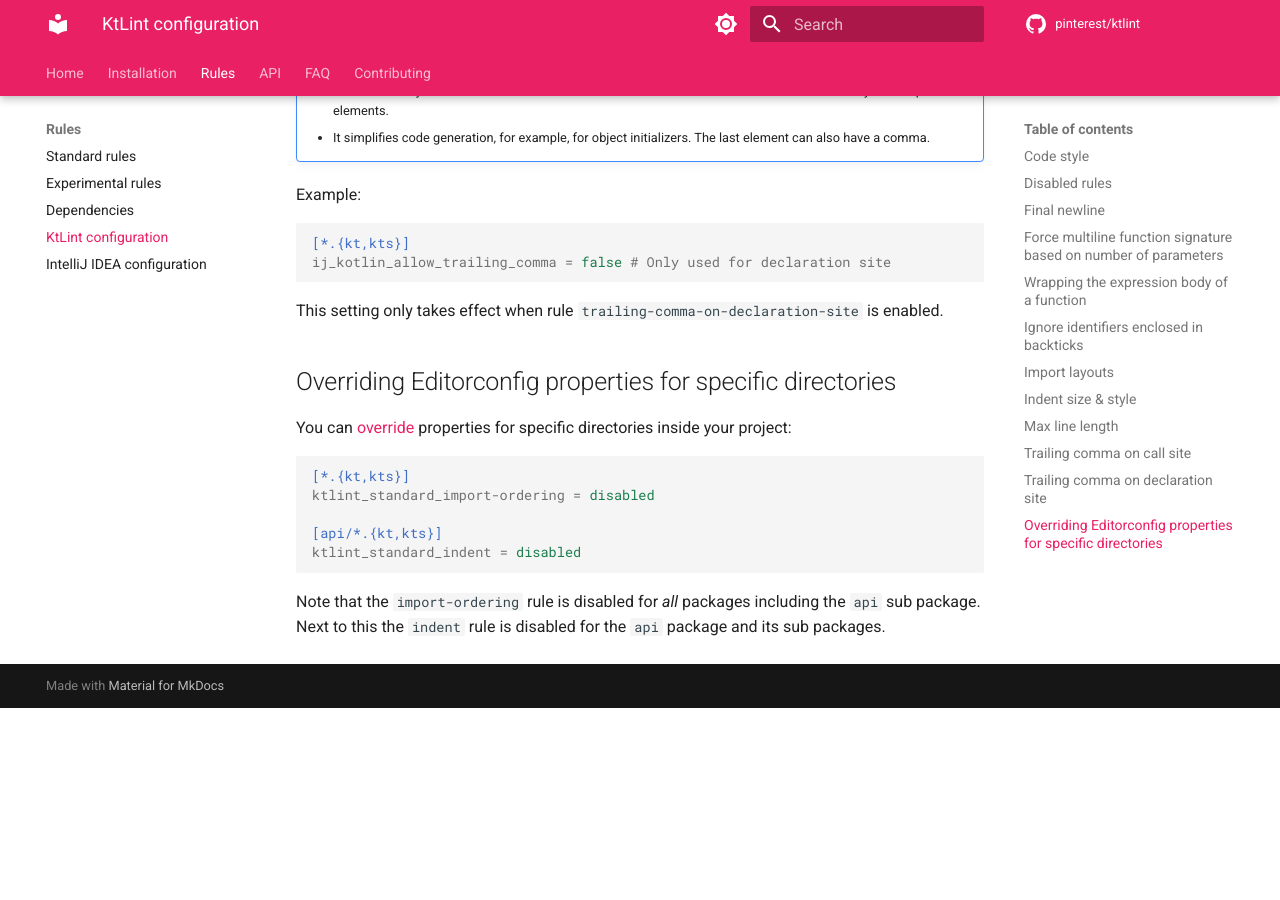
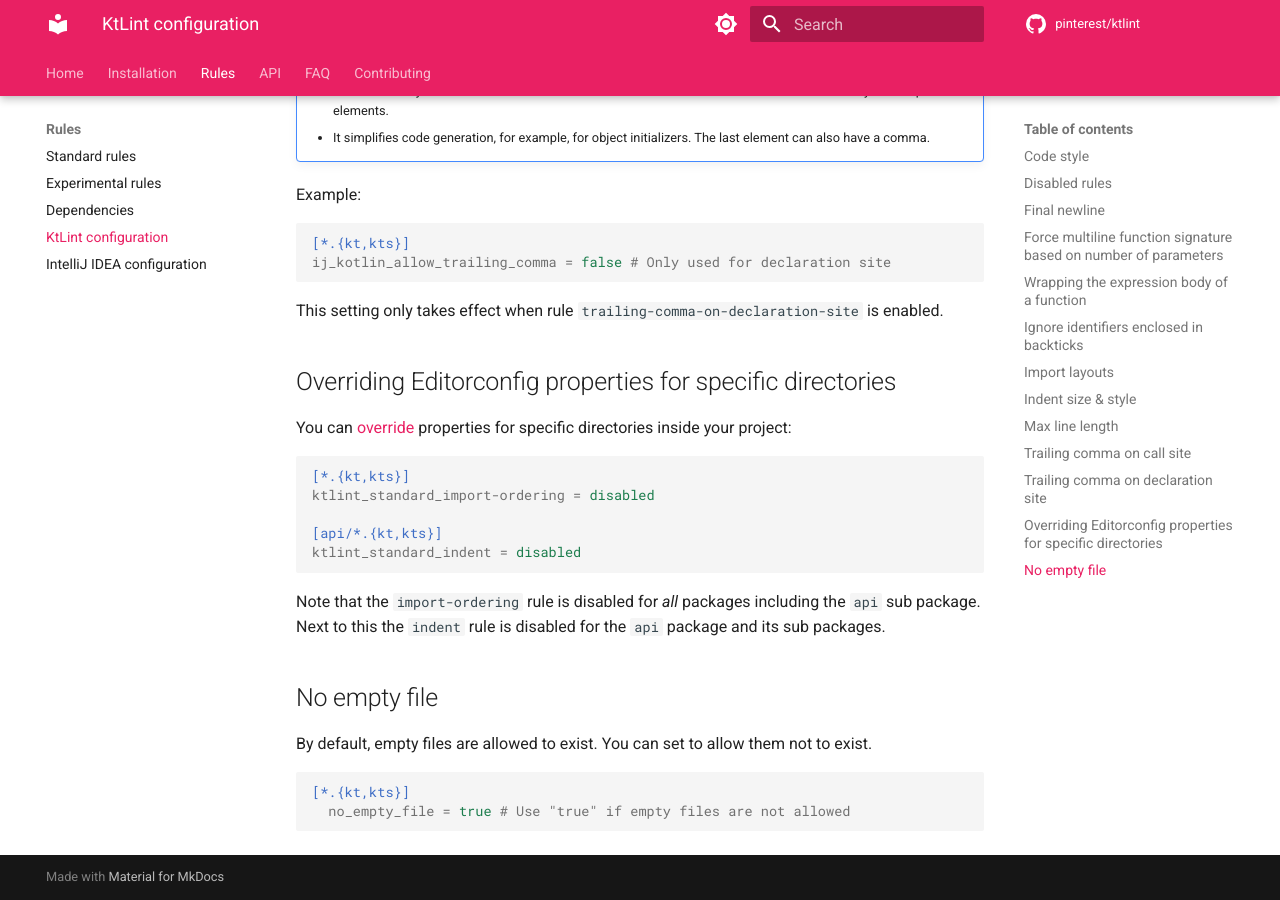
Before and after one commit to pinterest/ktlint, an MkDocs documentation site: the page built from docs/rules/configuration-ktlint.md, in a window 1280 px wide and 900 px high, scrolled down 6332 px. Built offline with MkDocs 1.6.1 and Material for MkDocs 9.7.7, drawn with Linux system fonts in a browser that asks for light colours; comment, search, counter and statistics services are not loaded; before the commit the page ends 7040 px from its top, so only the background shows below that.

Commit message:
Update documents about no empty file rule

````diff
--- a/docs/rules/configuration-ktlint.md
+++ b/docs/rules/configuration-ktlint.md
@@ -250,3 +250,11 @@ ktlint_standard_indent = disabled
 ```
 
 Note that the `import-ordering` rule is disabled for *all* packages including the `api` sub package. Next to this the `indent` rule is disabled for the `api` package and its sub packages.
+
+## No empty file
+
+By default, empty files are allowed to exist. You can set to allow them not to exist.
+```ini
+[*.{kt,kts}]
+  no_empty_file = true # Use "true" if empty files are not allowed
+```
````
Also changed, not shown: docs/rules/standard.md (+4 -0 lines).
